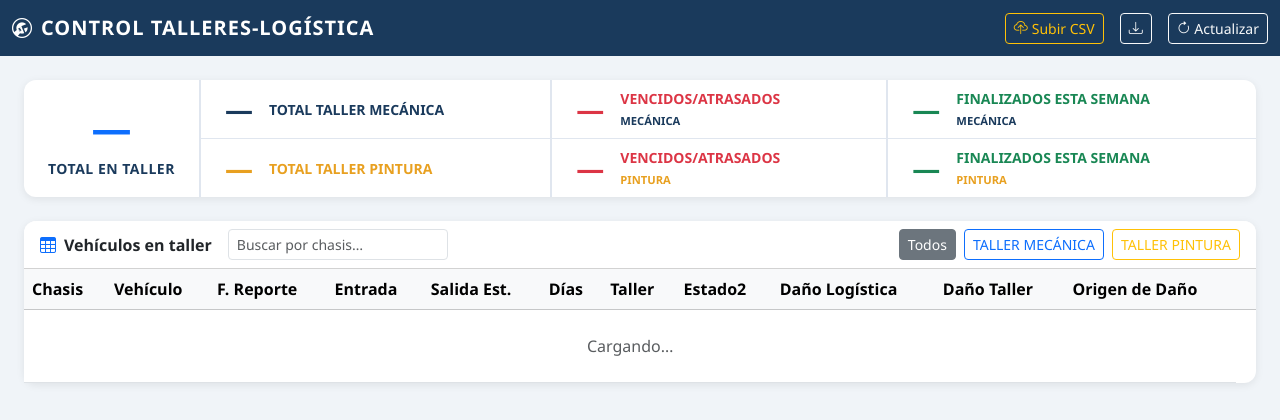
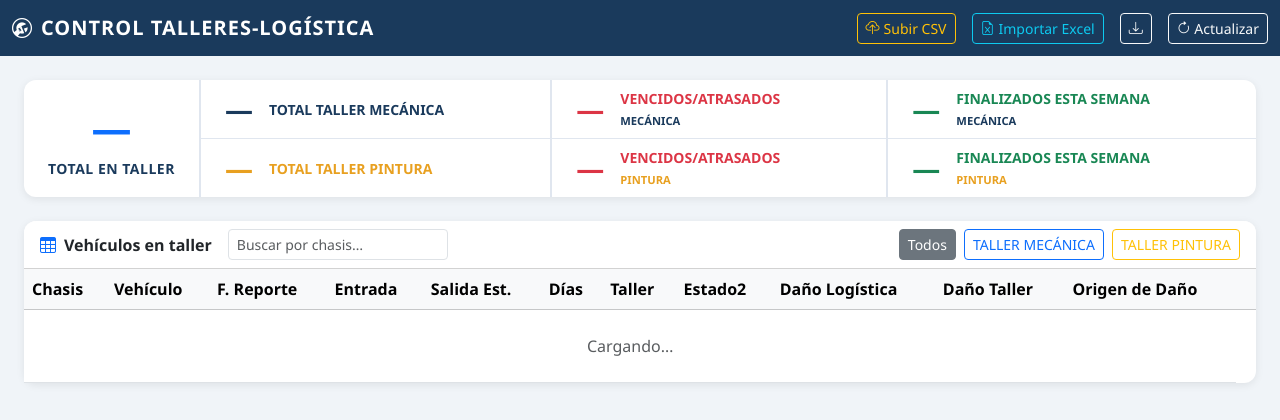
Before and after one commit to Jeaustin288/taller-tracker, a Python web app: template taller_tracker/templates/index.html in a window 1280 px wide. Shown: the top 420 px of the page. Run offline with Jinja, Linux system fonts and the light colour scheme; the template is opened without the code that fills it, so the values that code supplies are empty; some libraries are stand-ins or nearby versions.

Commit message:
Agregar importacion desde Excel de datos de taller

```diff
--- a/taller_tracker/templates/index.html
+++ b/taller_tracker/templates/index.html
@@ -79,6 +79,10 @@
       <label class="btn btn-sm btn-outline-warning mb-0" style="cursor:pointer;">
         <i class="bi bi-cloud-upload me-1"></i>Subir CSV
         <input type="file" id="csv-input" accept=".csv" hidden onchange="uploadCSV(this)">
+      </label>
+      <label class="btn btn-sm btn-outline-info mb-0" style="cursor:pointer;">
+        <i class="bi bi-file-earmark-excel me-1"></i>Importar Excel
+        <input type="file" id="excel-input" accept=".xlsx,.xls" hidden onchange="uploadExcel(this)">
       </label>
       <button class="btn btn-sm btn-outline-light" onclick="descargarCSV()" title="Descargar tabla">
         <i class="bi bi-download"></i>
@@ -279,6 +283,30 @@ document.addEventListener('DOMContentLoaded', () => {
   editModal = new bootstrap.Modal(document.getElementById('editModal'));
   loadVehiculos();
 });
+
+// ---------------------------------------------------------------
+// Upload Excel (datos de taller)
+// ---------------------------------------------------------------
+function uploadExcel(input) {
+  const file = input.files[0];
+  if (!file) return;
+  const fd = new FormData();
+  fd.append('excel_file', file);
+  showToast('Procesando Excel…', 'warning');
+
+  fetch('/api/upload_excel', { method: 'POST', body: fd })
+    .then(r => r.json())
+    .then(data => {
+      if (data.ok) {
+        showToast(`Excel importado: ${data.actualizados} actualizados, ${data.omitidos} omitidos`, 'success');
+        loadVehiculos();
+      } else {
+        showToast('Error: ' + data.error, 'danger');
+      }
+      input.value = '';
+    })
+    .catch(() => showToast('Error al subir el archivo', 'danger'));
+}
 
 // ---------------------------------------------------------------
 // Upload CSV
@@ -536,32 +564,4 @@ function estadoClass(estado) {
     'DISPONIBLE': 'badge-disponible',
     'VENDIDO':    'badge-vendido',
     'RESERVADO':  'badge-reservado',
-    'EXHIBICION': 'badge-exhibicion',
-    'DEFECTUOSO': 'badge-defectuoso',
-  };
-  return map[(estado || '').toUpperCase()] || 'badge-default';
-}
-
-function escapeHtml(t) {
-  return String(t).replace(/&/g,'&amp;').replace(/</g,'&lt;').replace(/>/g,'&gt;').replace(/"/g,'&quot;');
-}
-
-function showToast(msg, type='success') {
-  const id = 'toast-' + Date.now();
-  const colors = { success:'#198754', warning:'#fd7e14', danger:'#dc3545' };
-  const el = document.createElement('div');
-  el.id = id;
-  el.innerHTML = `<div class="toast show align-items-center text-white border-0 mb-2"
-    style="background:${colors[type]||colors.success};border-radius:10px;min-width:250px;">
-    <div class="d-flex">
-      <div class="toast-body">${msg}</div>
-      <button type="button" class="btn-close btn-close-white me-2 m-auto"
-        onclick="document.getElementById('${id}').remove()"></button>
-    </div>
-  </div>`;
-  document.getElementById('toast-container').appendChild(el);
-  setTimeout(() => { try { document.getElementById(id).remove(); } catch(e){} }, 4000);
-}
-</script>
-</body>
-</html>
+    'EXHIBICION': 'badg
```
Also changed, not shown: taller_tracker/app.py (+6 -5 lines).
